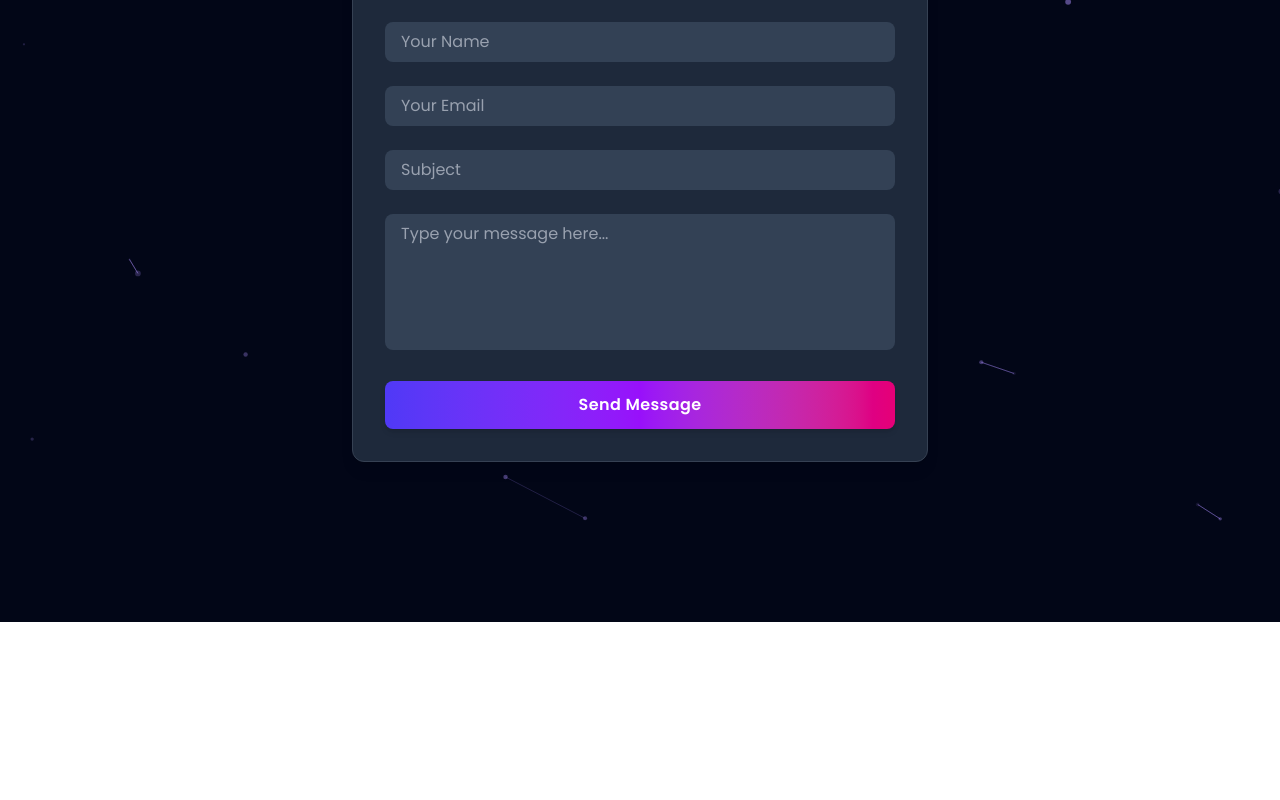
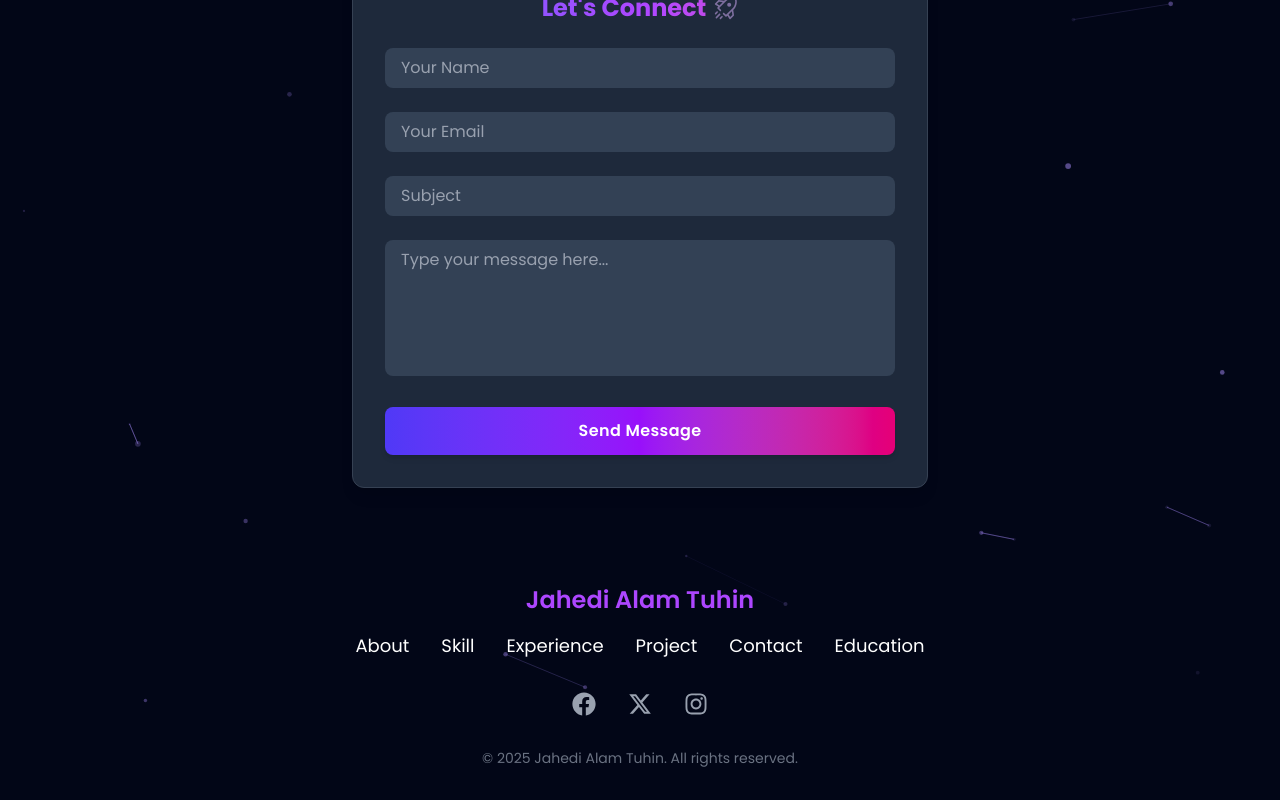
Before and after one commit to tuhin360/my-portfolio, a React (Vite) app: page / in a window 1280 px wide. Shown: the part 5710-6510 px from the top of the page. Before the commit the page ends 6332 px from the top, so only its background shows below. Built offline with nearby package versions, Linux system fonts and the light colour scheme.

Commit message:
footer added

```diff
--- a/src/App.jsx
+++ b/src/App.jsx
@@ -1,3 +1,4 @@
+/* eslint-disable no-unused-vars */
 import React, { useCallback } from "react";
 import "./App.css";
 import Navbar from "./components/Navbar/Navbar";
@@ -118,10 +119,7 @@ function App() {
         <Project/>
         <Education />
         <Contact />
-        {/*
-
-
-        <Footer /> */}
+        <Footer />
       </div>
     </div>
   );
--- a/src/components/Contact/Contact.jsx
+++ b/src/components/Contact/Contact.jsx
@@ -2,7 +2,6 @@ import React, { useRef, useState } from "react";
 import { RxRocket } from "react-icons/rx";
 import { ToastContainer, toast } from "react-toastify";
 import emailjs from "@emailjs/browser";
-
 import "react-toastify/dist/ReactToastify.css";
 
 const Contact = () => {
@@ -16,10 +15,10 @@ const Contact = () => {
 
     emailjs
       .sendForm(
-        "service_lu26m17", // ✅ Your service ID
-        "template_0pq9ihz", // ✅ Your template ID
+        "service_lu26m17",
+        "template_0pq9ihz",
         form.current,
-        "1fUGboxoEk715gn9R" // ✅ Your public key
+        "1fUGboxoEk715gn9R"
       )
       .then(
         () => {
@@ -60,7 +59,7 @@ const Contact = () => {
   return (
     <section
       id="contact"
-      className="w-full max-w-7xl mx-auto mt-16 md:mt-24 px-4 mb-40"
+      className="w-full max-w-7xl mx-auto mt-16 md:mt-16 px-4  mb-16"
     >
       {/* Toast Notifications */}
       <ToastContainer />
--- a/src/components/Education/Education.jsx
+++ b/src/components/Education/Education.jsx
@@ -9,21 +9,21 @@ const educationData = [
     institution: "Shahid Police Smrity School & College, Panchagarh",
     year: "2016",
     description:
-      "Completed SSC focusing on science subjects with strong academic performance.",
+      "Completed SSC in the Science stream with a focus on foundational academic subjects.",
   },
   {
     degree: "Higher Secondary School Certificate (HSC)",
     institution: "Mokbular Rahman Govt. College, Panchagarh",
     year: "2019",
     description:
-      "Completed HSC in Science group with excellent grades, preparing for higher studies.",
+      "Successfully completed HSC in the Science group, maintaining steady academic progress.",
   },
   {
     degree: "Bachelor of Science (BSc) in Computer Science",
     institution: "Green University of Bangladesh, Dhaka",
     year: "2024",
     description:
-      "Graduated with solid foundation in computer science, programming, and software development.",
+      "Earned a BSc in Computer Science with hands-on experience in programming, software development, and problem-solving.",
   },
 ];
 
@@ -71,9 +71,7 @@ const Education = () => {
             >
               {/* Timeline Dot with Graduation Cap Icon */}
               <div className="z-20 relative">
-                <div
-                  className="w-8 h-8 rounded-full border-4 border-white shadow-lg bg-gradient-to-tr from-purple-600 via-pink-500 to-blue-500 flex items-center justify-center animate-pulse"
-                >
+                <div className="w-8 h-8 rounded-full border-4 border-white shadow-lg bg-gradient-to-tr from-purple-600 via-pink-500 to-blue-500 flex items-center justify-center animate-pulse">
                   <FaGraduationCap className="text-white text-xl" />
                 </div>
 
@@ -100,7 +98,9 @@ const Education = () => {
                   {edu.institution}
                 </p>
                 <p className="text-gray-400 italic mb-4">{edu.year}</p>
-                <p className="text-gray-300 leading-relaxed">{edu.description}</p>
+                <p className="text-gray-300 leading-relaxed">
+                  {edu.description}
+                </p>
               </div>
             </div>
           );
--- a/src/components/Footer/Footer.jsx
+++ b/src/components/Footer/Footer.jsx
@@ -1,11 +1,97 @@
+import React from "react";
+import {
+  FaFacebook,
+  FaInstagram,
+} from "react-icons/fa";
+import { FaXTwitter } from "react-icons/fa6";
 
-import React from 'react'
 const Footer = () => {
-    return (
-        <div>
-            <h2>Footer</h2>
+  const handleScroll = (id) => {
+    const element = document.getElementById(id);
+    if (element) {
+      element.scrollIntoView({
+        behavior: "smooth",
+        block: "start",
+      });
+    }
+  };
+
+  const navItems = [
+    { name: "About", id: "about" },
+    { name: "Skill", id: "skill" },
+    { name: "Experience", id: "experience" },
+    { name: "Project", id: "project" },
+    { name: "Contact", id: "contact" },
+    { name: "Education", id: "education" },
+  ];
+
+  const socialLinks = [
+    {
+      name: "Facebook",
+      icon: <FaFacebook size={24} />,
+      url: "https://www.facebook.com/jahediAlamTuhin/",
+      color: "hover:text-blue-400",
+    },
+    {
+      name: "Twitter",
+      icon: <FaXTwitter size={24} />,
+      url: "https://x.com/ja_tuhin",
+      color: "hover:text-blue-400",
+    },
+    {
+      name: "Instagram",
+      icon: <FaInstagram size={24} />,
+      url: "https://www.instagram.com/______tuhin________/",
+      color: "hover:text-red-300",
+    },
+  ];
+
+  return (
+    <section className="text-white py-8 px-[12vw] md:px-[7vw] lg:px-[20vw] ">
+      <div className="container mx-auto text-center">
+        {/* Logo / Name */}
+        <h2 className="text-2xl font-semibold text-purple-500 mb-4">
+          Jahedi Alam Tuhin
+        </h2>
+
+        {/* Navigation Links */}
+        <nav className="flex flex-wrap justify-center gap-6 md:gap-8 text-lg mb-8">
+          {navItems.map((item) => (
+            <button
+              key={item.id}
+              onClick={() => handleScroll(item.id)}
+              className="text-white hover:text-purple-400 transition-colors duration-300 ease-in-out focus:outline-none focus:underline cursor-pointer"
+              aria-label={`Scroll to ${item.name} section`}
+            >
+              {item.name}
+            </button>
+          ))}
+        </nav>
+
+        {/* Social Media Icons */}
+        <div className="flex justify-center gap-8 text-gray-400 mb-6 flex-wrap">
+          {socialLinks.map((social) => (
+            <a
+              key={social.name}
+              href={social.url}
+              target="_blank"
+              rel="noopener noreferrer"
+              aria-label={social.name}
+              className={`transition-all duration-300 ease-in-out ${social.color}  hover:scale-110 transform hover:rotate-0 focus:scale-110 focus:outline-none`}
+            >
+              {social.icon}
+            </a>
+          ))}
         </div>
-    );
+      </div>
+
+      {/* Copyright */}
+      <p className="text-center text-gray-500 text-sm mt-8">
+        &copy; {new Date().getFullYear()} Jahedi Alam Tuhin. All rights
+        reserved.
+      </p>
+    </section>
+  );
 };
 
 export default Footer;
```
